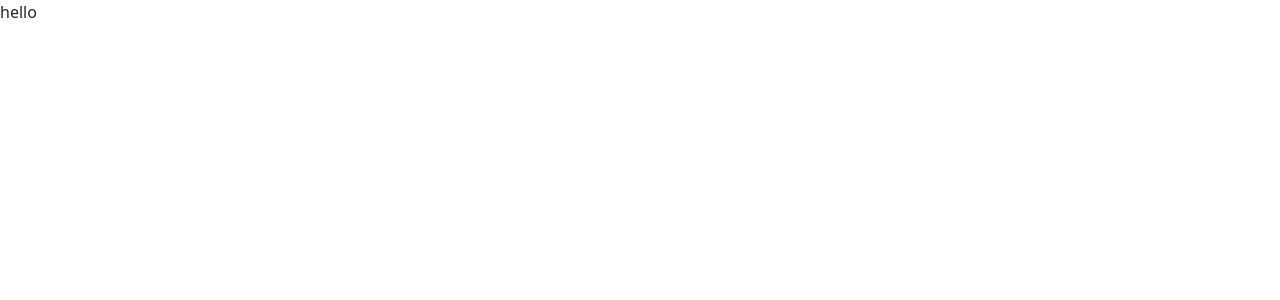
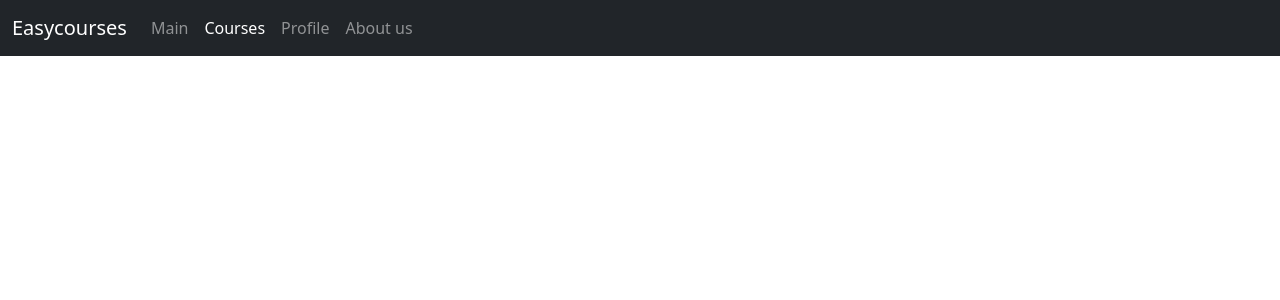
Before and after one commit to sanarkk/EasyCourses_Hackathon, a React (Create React App) app in the folder hackathon/: page /courses in a window 1280 px wide. Shown: the top 300 px of the page. Built offline with nearby package versions, Linux system fonts and the light colour scheme.

Commit message:
Updated navbar

```diff
--- a/hackathon/src/App.js
+++ b/hackathon/src/App.js
@@ -2,6 +2,7 @@ import { Routes, Route, Link } from "react-router-dom";
 import CoursesPage from "./CoursesPage";
 import Home from "./Home";
 import Login from "./Login";
+import Profile from "./Profile";
 import Register from "./Register";
 
 function App() {
@@ -12,6 +13,7 @@ function App() {
         <Route path="/login" element={<Login />} />
         <Route path="/register" element={<Register />} />
         <Route path="/courses" element={<CoursesPage />} />
+        <Route path="/profile" element={<Profile />} />
 
       </Routes>
     </div>
--- a/hackathon/src/CoursesPage.jsx
+++ b/hackathon/src/CoursesPage.jsx
@@ -5,10 +5,31 @@ import {Link} from 'react-router-dom';
 const CoursesPage = () => {
     return (
         <div class="background-div">
-            <div>
-                <a>hello</a>
+        <nav class="navbar navbar-expand-lg bg-body-tertiary bg-dark navbar-dark">
+          <div class="container-fluid">
+            <a class="navbar-brand" href="/">Easycourses</a>
+            <button class="navbar-toggler" type="button" data-bs-toggle="collapse" data-bs-target="#navbarNav" aria-controls="navbarNav" aria-expanded="false" aria-label="Toggle navigation">
+              <span class="navbar-toggler-icon"></span>
+            </button>
+            <div class="collapse navbar-collapse" id="navbarNav">
+              <ul class="navbar-nav">
+                <li class="nav-item">
+                  <Link class="nav-link" aria-current="page" to="/">Main</Link>
+                </li>
+                <li class="nav-item">
+                  <Link class="nav-link active" to="/courses">Courses</Link>
+                </li>
+                <li class="nav-item">
+                  <Link class="nav-link" to="/profile">Profile</Link>
+                </li>
+                <li class="nav-item">
+                  <Link class="nav-link" href="/aboutus">About us</Link>
+                </li>
+              </ul>
             </div>
-        </div>
+          </div>
+        </nav>
+      </div>
     )
 };
 
--- /dev/null
+++ b/hackathon/src/Profile.jsx
@@ -0,0 +1,13 @@
+import React from "react";
+import {Link} from 'react-router-dom';
+
+
+const Profile = () => {
+    return (
+        <div>
+
+        </div>
+    )
+};
+
+export default Profile;
```
